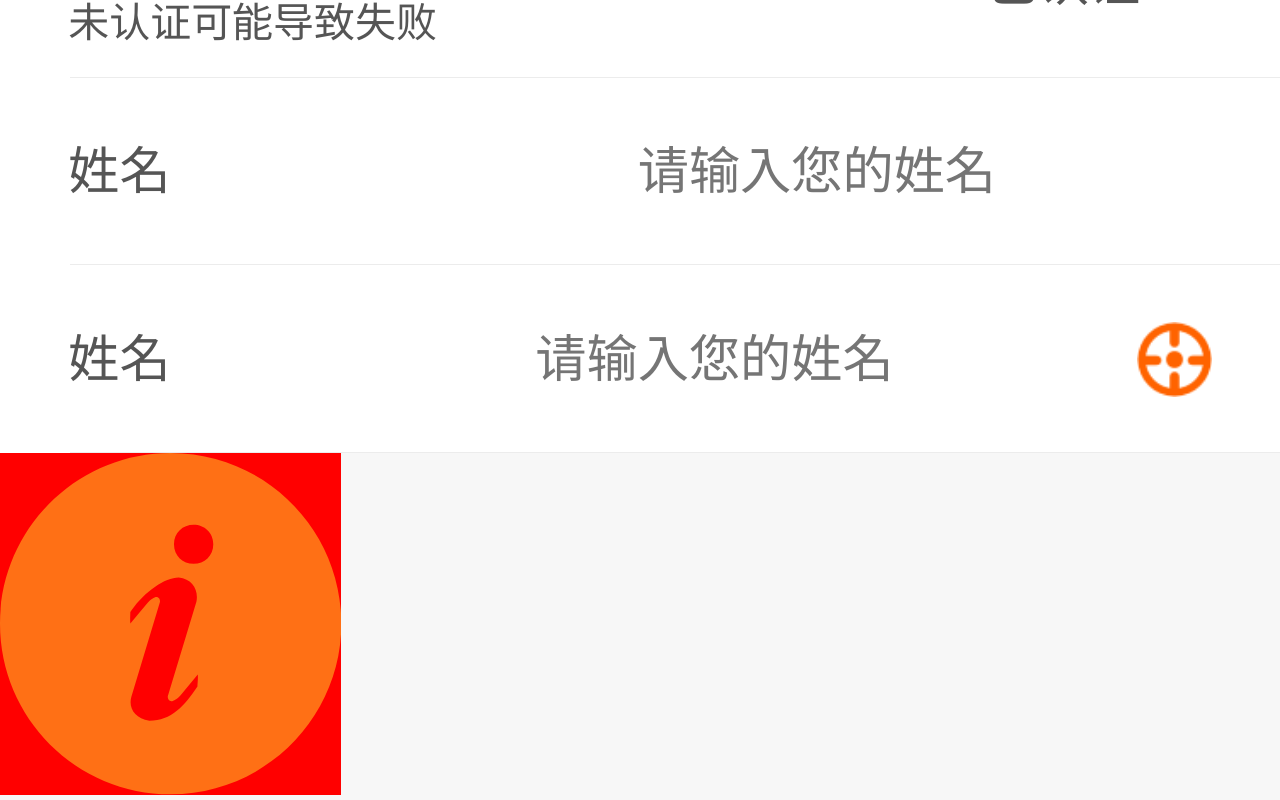
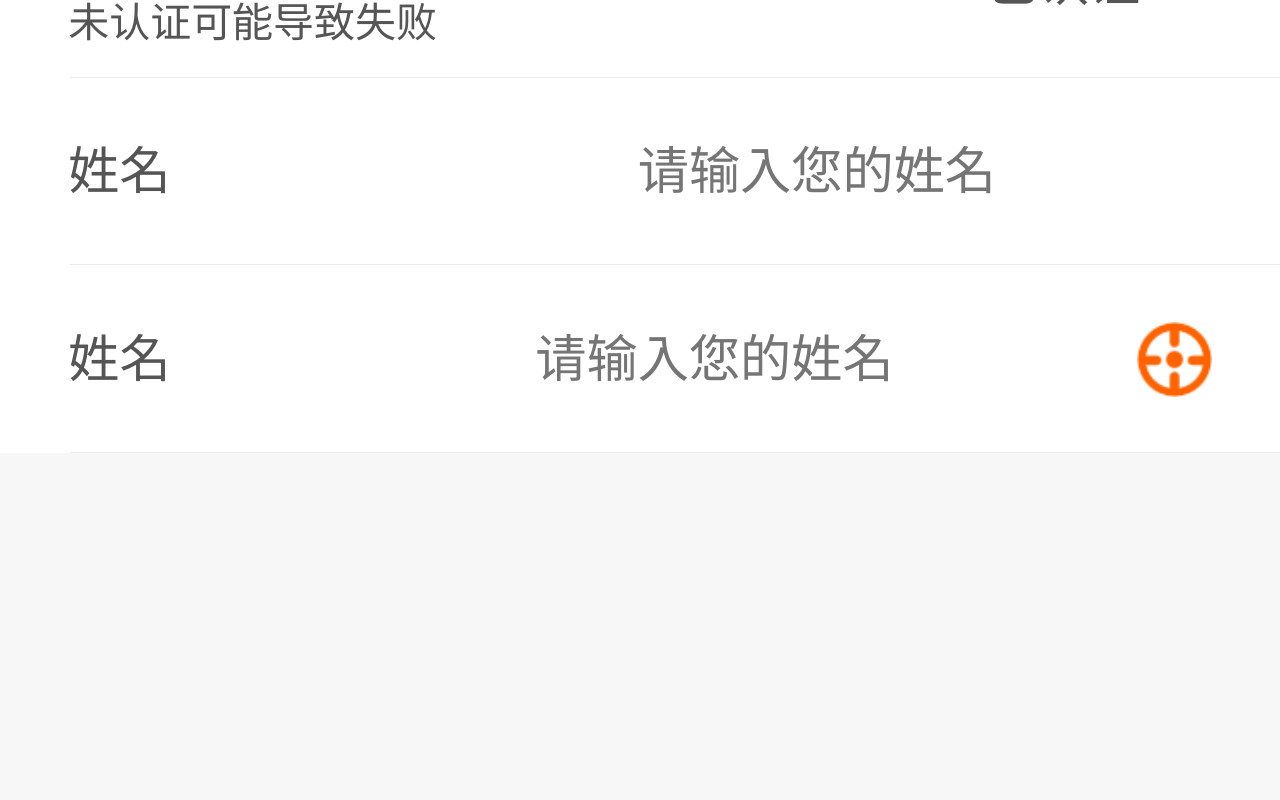
Before and after one commit to knfe/knui, a Vue app: page /#/ in a window 1280 px wide. Shown: the part 1424-2224 px from the top of the page. After the commit the page ends 1877 px from the top, so only its background shows below. Built offline with nearby package versions, Linux system fonts and the light colour scheme.

Commit message:
删除没必要的文件

```diff
--- a/packages/cell/demo/index.vue
+++ b/packages/cell/demo/index.vue
@@ -31,29 +31,6 @@
       >
       <icon slot="value-icon" :icon="'lock-on'" class="g-ml8"></icon>
     </app>
-    <svg
-      width="28px"
-      height="28px"
-      viewBox="0 0 28 28"
-      version="1.1"
-      xmlns="http://www.w3.org/2000/svg"
-      xmlns:xlink="http://www.w3.org/1999/xlink"
-      style="width: 1rem; height: 1rem; background: red;"
-    >
-      <!-- Generator: Sketch 52.5 (67469) - http://www.bohemiancoding.com/sketch -->
-      <title>Page 1 Copy 2</title>
-      <desc>Created with Sketch.</desc>
-      <g id="贷上钱UI规范V1.0" stroke="none" stroke-width="1" fill="none" fill-rule="evenodd">
-        <g id="移动端视觉规范-列表篇" transform="translate(-476.000000, -1939.000000)" fill="#FF7015">
-          <g id="Group-29" transform="translate(304.000000, 1898.000000)">
-            <path
-              d="M187.882993,50.0883105 C186.991655,50.0883105 186.272959,49.4419727 186.272959,48.4853516 C186.272959,47.5287305 186.993945,46.8823926 187.882993,46.8823926 C188.769648,46.8823926 189.495317,47.5287305 189.495317,48.4853516 C189.495317,49.4419727 188.771938,50.0883105 187.882993,50.0883105 L187.882993,50.0883105 Z M188.195703,60.149751 C187.138662,61.7364063 186.065352,62.9567578 184.254614,62.9567578 C183.020283,62.7560889 182.513979,61.8716895 182.782358,60.9709521 L185.108696,53.2686279 C185.164648,53.0797168 185.071338,52.8790479 184.898696,52.8183105 C184.728345,52.7576758 184.39,52.9817236 184.098276,53.2989453 L182.693696,54.9907031 C182.656304,54.7083105 182.691304,54.2370068 182.691304,54.047959 C183.746055,52.4612695 185.482007,51.2106348 186.660283,51.2106348 C187.778062,51.3249316 188.305317,52.2209521 188.111724,53.2033447 L185.768945,60.9430957 C185.738628,61.1203857 185.829683,61.2929932 185.990703,61.3536279 C186.160918,61.4119727 186.525034,61.1903516 186.816621,60.8707031 L188.223594,59.179082 C188.25873,59.4613037 188.195703,59.9583789 188.195703,60.149751 L188.195703,60.149751 Z M186.000068,41 C178.26729,41 172,47.2697168 172,55.0001025 C172,62.7303174 178.26729,69 186.000068,69 C193.732676,69 200,62.7280273 200,55.0001025 C199.999966,47.2697168 193.732676,41 186.000068,41 L186.000068,41 Z"
-              id="Page-1-Copy-2"
-            ></path>
-          </g>
-        </g>
-      </g>
-    </svg>
   </div>
 </template>
 <script>
--- a/packages/icon/index.scss
+++ b/packages/icon/index.scss
@@ -2,5 +2,76 @@
  * kn-icon component style
  */
 
+// 引入全局公共变量
+@import '../style/index.scss';
 .kn-icon {
+  display: inline-block;
+  width: px2rem(22);
+  height: px2rem(22);
 }
+
+.kn-icon.small {
+  width: px2rem(13);
+  height: px2rem(13);
+}
+
+.icon-city {
+  background: url('../assets/icon/icon-city.png') center center no-repeat;
+  background-size: contain;
+}
+
+.icon-face {
+  background: url('../assets/icon/icon-face.png') center center no-repeat;
+  background-size: contain;
+}
+
+.icon-location {
+  background: url('../assets/icon/icon-location.png') center center no-repeat;
+  background-size: contain;
+}
+
+.icon-user {
+  background: url('../assets/icon/icon-user.png') center center no-repeat;
+  background-size: contain;
+}
+
+.icon-info {
+  background: url('../assets/icon/icon-info.png') center center no-repeat;
+  background-size: contain;
+}
+
+.icon-phone {
+  background: url('../assets/icon/icon-phone.png') center center no-repeat;
+  background-size: contain;
+}
+
+.icon-chsi {
+  background: url('../assets/icon/icon-chsi.png') center center no-repeat;
+  background-size: contain;
+}
+
+.icon-lock-on {
+  background: url('../assets/icon/lock-on.png') center center no-repeat;
+  background-size: contain;
+}
+
+.icon-contact {
+  background: url('../assets/icon/icon-contact.png') center center no-repeat;
+  background-size: contain;
+}
+
+.icon-relation {
+  background: url('../assets/icon/icon-relation.png') center center no-repeat;
+  background-size: contain;
+}
+
+.icon-arrow-right {
+  background: url('../assets/icon/arrow-right.png') center center no-repeat;
+  background-size: contain;
+}
+
+.icon-arrow-down {
+  background: url('../assets/icon/arrow-right.png') center center no-repeat;
+  background-size: contain;
+  transform: rotate(90deg);
+}
--- a/packages/icon/index.vue
+++ b/packages/icon/index.vue
@@ -27,77 +27,5 @@ export default {
 }
 </script>
 <style lang="scss" scoped>
-// 引入全局公共变量
-@import '../style/index.scss';
-.kn-icon {
-  display: inline-block;
-  width: px2rem(22);
-  height: px2rem(22);
-}
-
-.small {
-  width: px2rem(13);
-  height: px2rem(13);
-}
-
-.icon-city {
-  background: url('../assets/icon/icon-city.png') center center no-repeat;
-  background-size: contain;
-}
-
-.icon-face {
-  background: url('../assets/icon/icon-face.png') center center no-repeat;
-  background-size: contain;
-}
-
-.icon-location {
-  background: url('../assets/icon/icon-location.png') center center no-repeat;
-  background-size: contain;
-}
-
-.icon-user {
-  background: url('../assets/icon/icon-user.png') center center no-repeat;
-  background-size: contain;
-}
-
-.icon-info {
-  background: url('../assets/icon/icon-info.png') center center no-repeat;
-  background-size: contain;
-}
-
-.icon-phone {
-  background: url('../assets/icon/icon-phone.png') center center no-repeat;
-  background-size: contain;
-}
-
-.icon-chsi {
-  background: url('../assets/icon/icon-chsi.png') center center no-repeat;
-  background-size: contain;
-}
-
-.icon-lock-on {
-  background: url('../assets/icon/lock-on.png') center center no-repeat;
-  background-size: contain;
-}
-
-.icon-contact {
-  background: url('../assets/icon/icon-contact.png') center center no-repeat;
-  background-size: contain;
-}
-
-.icon-relation {
-  background: url('../assets/icon/icon-relation.png') center center no-repeat;
-  background-size: contain;
-}
-
-.icon-arrow-right {
-  background: url('../assets/icon/arrow-right.png') center center no-repeat;
-  background-size: contain;
-}
-
-.icon-arrow-down {
-  background: url('../assets/icon/arrow-right.png') center center no-repeat;
-  background-size: contain;
-  transform: rotate(90deg);
-}
+@import './index.scss'
 </style>
```
